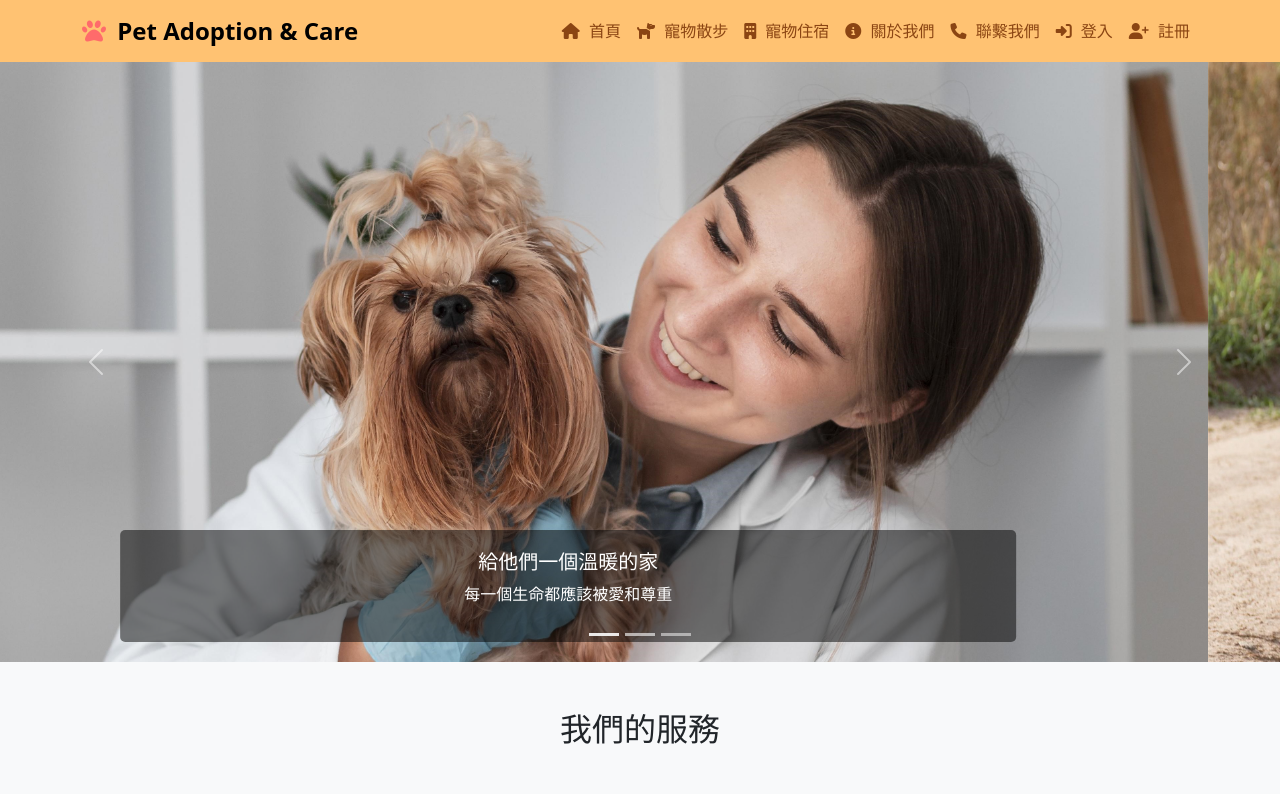
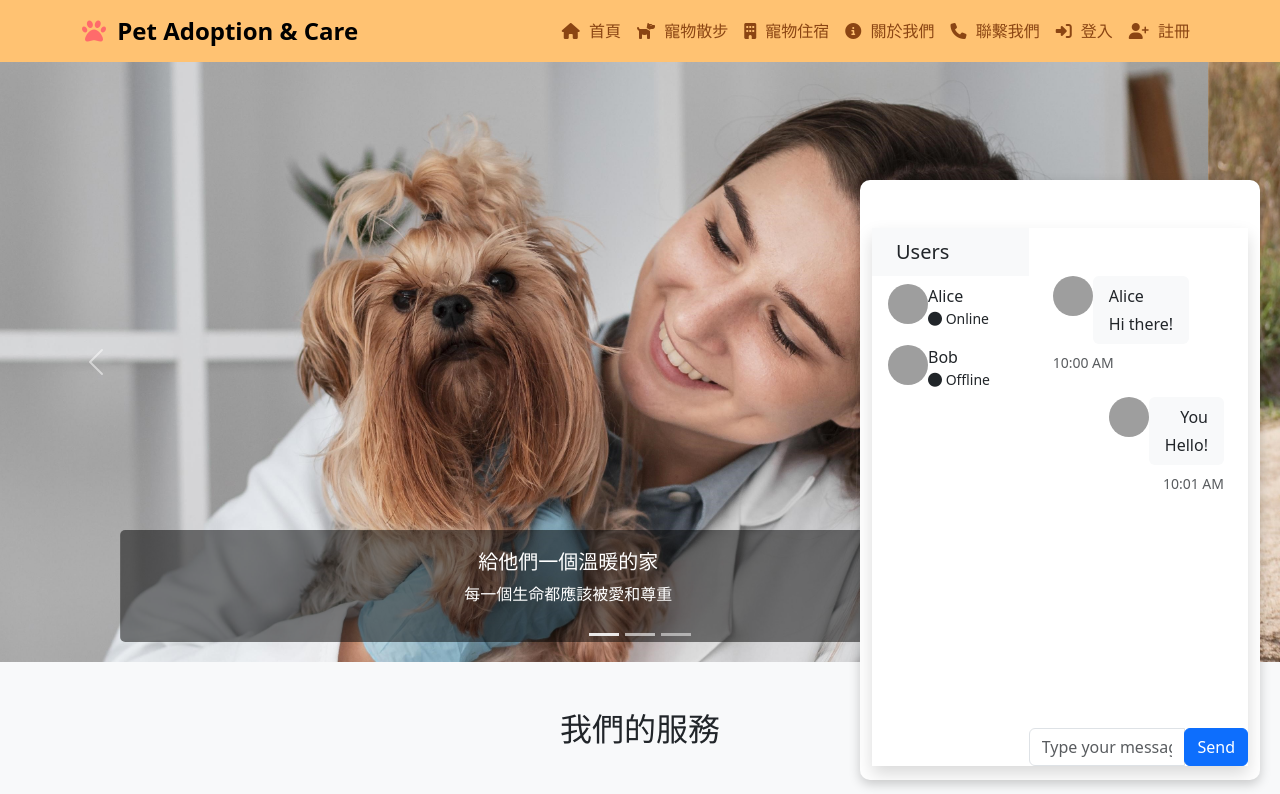
Before and after one commit to sa585951/PetService-project, a Vue app: page / in a window 1280 px wide. Shown: the top 794 px of the page. Built offline with nearby package versions, Linux system fonts and the light colour scheme; grey boxes are pictures that could not be loaded.

Commit message:
ChatRoom.ver1

```diff
--- a/src/App.vue
+++ b/src/App.vue
@@ -5,12 +5,14 @@ import 'bootstrap/dist/css/bootstrap.css'
 import 'bootstrap/dist/js/bootstrap.bundle.js'
 import 'bootstrap-icons/font/bootstrap-icons.css'
 import '@fortawesome/fontawesome-free/css/all.css'
+import ChatRoom from './components/common/ChatRoom.vue'
 </script>
 
 <template>
 <div id="app">
   <AppHeader></AppHeader>
   <main><RouterView></RouterView></main>
+  <ChatRoom></ChatRoom>
   <AppFooter></AppFooter>
 </div>
 </template>
--- /dev/null
+++ b/src/components/common/ChatRoom.vue
@@ -0,0 +1,126 @@
+<template>
+    <div class="chatroom-wrapper">
+    <div class="chatroom-box">
+        <div class="container py-5 px-4">
+      <div class="row rounded-lg overflow-hidden shadow">
+        <!-- 使用者列表 -->
+        <div class="col-5 px-0">
+          <div class="bg-white">
+            <div class="bg-gray px-4 py-2 bg-light">
+              <p class="h5 mb-0 py-1">Users</p>
+            </div>
+            <div class="messages-box">
+              <div class="list-group rounded-0">
+                <a v-for="user in users" :key="user.id" class="list-group-item list-group-item-action border-0">
+                  <div class="d-flex align-items-start">
+                    <img :src="user.avatar" class="rounded-circle mr-1" :alt="user.name" width="40" height="40">
+                    <div class="flex-grow-1 ml-3">
+                      {{ user.name }}
+                      <div class="small">
+                        <span :class="['fas', 'fa-circle', user.online ? 'chat-online' : 'chat-offline']"></span>
+                        {{ user.online ? 'Online' : 'Offline' }}
+                      </div>
+                    </div>
+                  </div>
+                </a>
+              </div>
+            </div>
+          </div>
+        </div>
+
+        <!-- 訊息視窗 -->
+        <div class="col-7 px-0">
+          <div class="px-4 py-5 chat-box bg-white" style="height: 500px; overflow-y: auto;">
+            <div v-for="msg in messages" :key="msg.id" :class="['pb-4', msg.fromMe ? 'chat-message-right' : 'chat-message-left']">
+              <div class="d-flex align-items-start">
+                <img :src="msg.avatar" class="rounded-circle mr-1" :alt="msg.sender" width="40" height="40">
+                <div class="flex-shrink-1 bg-light rounded py-2 px-3 ml-3 mr-3">
+                  <div class="font-weight-bold mb-1">{{ msg.fromMe ? 'You' : msg.sender }}</div>
+                  {{ msg.text }}
+                </div>
+              </div>
+              <div class="text-muted small text-nowrap mt-2">{{ msg.time }}</div>
+            </div>
+          </div>
+
+          <!-- 訊息輸入 -->
+          <div class="input-group">
+            <input type="text" class="form-control" placeholder="Type your message" v-model="messageText" @keyup.enter="sendMessage">
+            <div class="input-group-append">
+              <button class="btn btn-primary" @click="sendMessage">Send</button>
+            </div>
+          </div>
+        </div>
+      </div>
+    </div>
+    </div>
+  </div>
+
+  </template>
+
+  <script>
+  export default {
+    name: "ChatRoom",
+    data() {
+      return {
+        users: [
+          { id: 1, name: "Alice", avatar: "https://i.pravatar.cc/40?img=1", online: true },
+          { id: 2, name: "Bob", avatar: "https://i.pravatar.cc/40?img=2", online: false },
+        ],
+        messages: [
+          { id: 1, sender: "Alice", avatar: "https://i.pravatar.cc/40?img=1", text: "Hi there!", time: "10:00 AM", fromMe: false },
+          { id: 2, sender: "You", avatar: "https://i.pravatar.cc/40?img=3", text: "Hello!", time: "10:01 AM", fromMe: true },
+        ],
+        messageText: "",
+      };
+    },
+    methods: {
+      sendMessage() {
+        if (this.messageText.trim() === "") return;
+        const now = new Date();
+        this.messages.push({
+          id: Date.now(),
+          sender: "You",
+          avatar: "https://i.pravatar.cc/40?img=3", // 預設使用者頭像
+          text: this.messageText,
+          time: now.toLocaleTimeString(),
+          fromMe: true,
+        });
+        this.messageText = "";
+        // 未來這裡可以整合 SignalR 傳送訊息
+      },
+    },
+  };
+  </script>
+
+  <style scoped>
+  .chatroom-wrapper {
+  position: fixed;
+  bottom: 20px;
+  right: 20px;
+  z-index: 1000;
+}
+
+.chatroom-box {
+  width: 400px;
+  height: 600px;
+  background: white;
+  border-radius: 10px;
+  overflow: hidden;
+  box-shadow: 0 4px 12px rgba(0, 0, 0, 0.2);
+}
+  .chat-box {
+    overflow-y: auto;
+  }
+
+  .chat-message-left,
+  .chat-message-right {
+    display: flex;
+    flex-direction: column;
+  }
+
+  .chat-message-right {
+    align-items: flex-end;
+    text-align: right;
+  }
+  </style>
```
